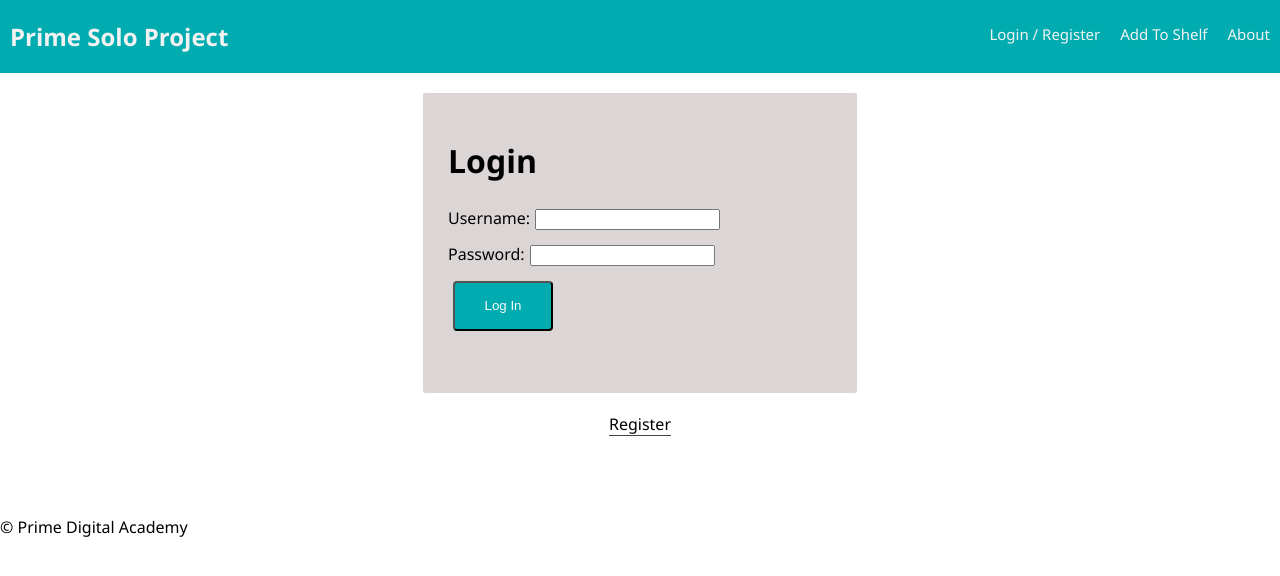
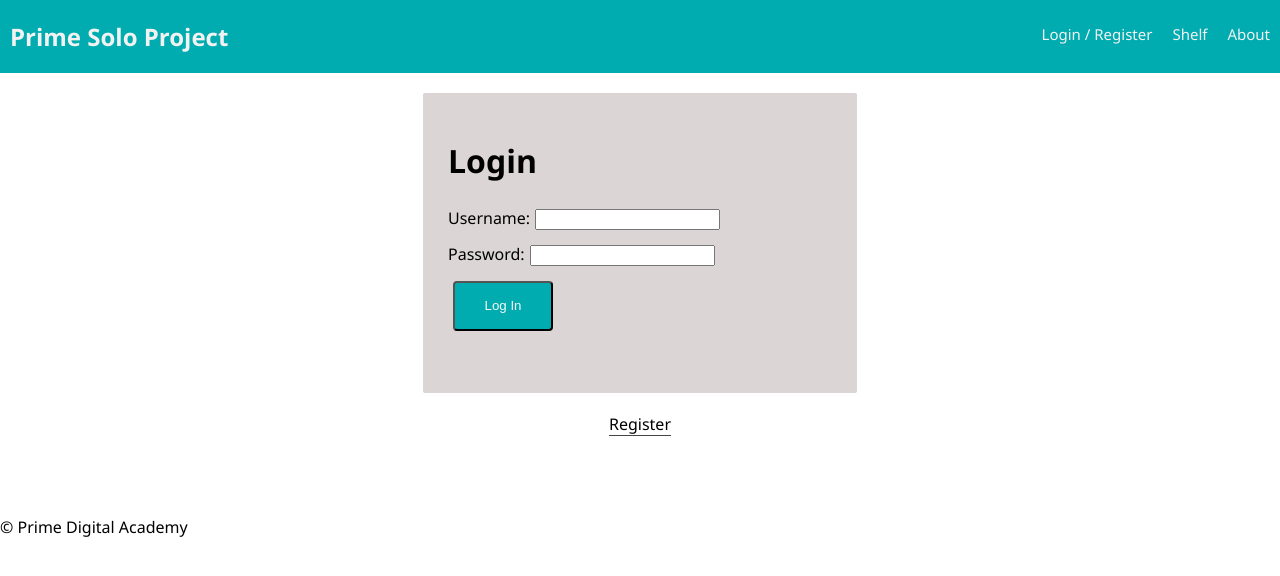
Before and after one commit to TianaJohnson/prime-solo-project-tree-auth-shelf, a React (Create React App) app: page /#/add in a window 1280 px wide. Before the commit this address led to /#/home. Shown: the top 576 px of the page. Built offline with nearby package versions, Linux system fonts and the light colour scheme; no server answers.

Commit message:
change name of component

```diff
--- a/src/components/AddToShelf/AddToShelf.js
+++ b/src/components/AddToShelf/AddToShelf.js
@@ -1,6 +1,6 @@
 import React, {Component} from 'react';
 
-class AddToShelf extends Component {
+class Shelf extends Component {
     constructor() {
         super();
 
@@ -21,4 +21,4 @@ class AddToShelf extends Component {
     }
 }
 
-export default AddToShelf;
+export default Shelf;
--- a/src/components/App/App.js
+++ b/src/components/App/App.js
@@ -17,7 +17,7 @@ import AboutPage from '../AboutPage/AboutPage';
 import UserPage from '../UserPage/UserPage';
 import InfoPage from '../InfoPage/InfoPage';
 
-import AddToShelf from '../AddToShelf/AddToShelf.js';
+import Shelf from '../AddToShelf/AddToShelf.js';
 
 import './App.css';
 
@@ -58,7 +58,7 @@ class App extends Component {
               component={InfoPage}
             />
 
-            <ProtectedRoute exact path="/add" component={AddToShelf}/>
+            <ProtectedRoute exact path="/add" component={Shelf}/>
             {/* If none of the other routes matched, we will show a 404. */}
             <Route render={() => <h1>404</h1>} />
           </Switch>
--- a/src/components/Nav/Nav.js
+++ b/src/components/Nav/Nav.js
@@ -17,7 +17,7 @@ const Nav = (props) => (
         {props.user.id ? 'Home' : 'Login / Register'}
       </Link>
       <Link className="nav-link" to="/add">
-        Add To Shelf
+        Shelf
       </Link>
       {/* Show the link to the info page and the logout button if the user is logged in */}
       {props.user.id && (
```
